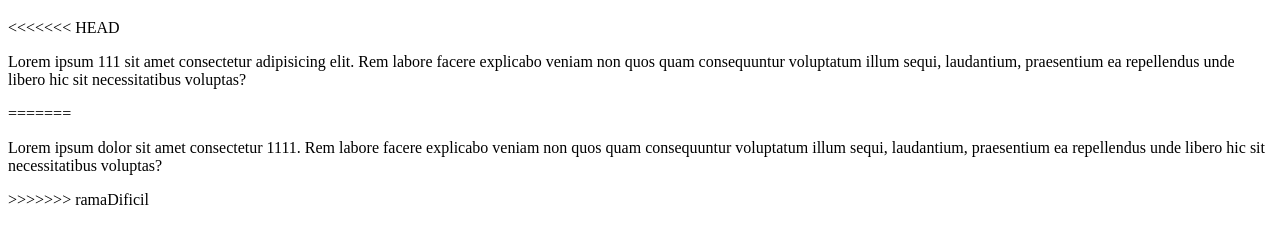
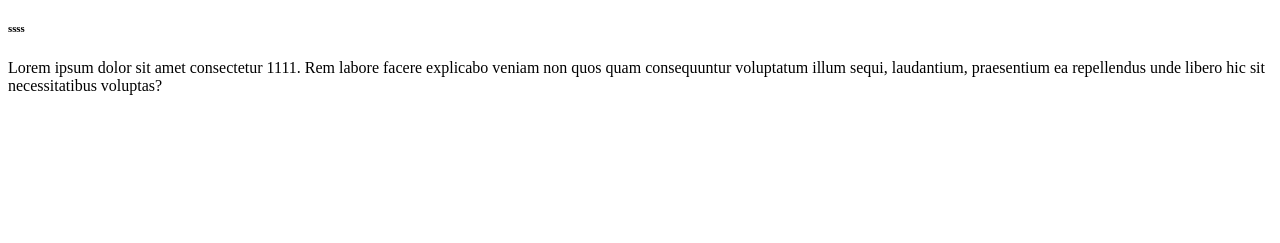
Before and after one commit to HalfBack-dev/git-ejemplo, a plain HTML site: page index.html in a window 1280 px wide. Shown: the part 61-304 px from the top of the page. Drawn offline with Linux system fonts and the light colour scheme.

Commit message:
Ya deje listo el documento index.html

```diff
--- a/index.html
+++ b/index.html
@@ -8,10 +8,7 @@
 </head>
 <body>
     <h1>Hola desde HTML</h1>
-<<<<<<< HEAD
-    <p>Lorem ipsum 111 sit amet consectetur adipisicing elit. Rem labore facere explicabo veniam non quos quam consequuntur voluptatum illum sequi, laudantium, praesentium ea repellendus unde libero hic sit necessitatibus voluptas?</p>
-=======
+    <h6>ssss</h6>
     <p>Lorem ipsum dolor sit amet consectetur 1111. Rem labore facere explicabo veniam non quos quam consequuntur voluptatum illum sequi, laudantium, praesentium ea repellendus unde libero hic sit necessitatibus voluptas?</p>
->>>>>>> ramaDificil
 </body>
 </html>
```
